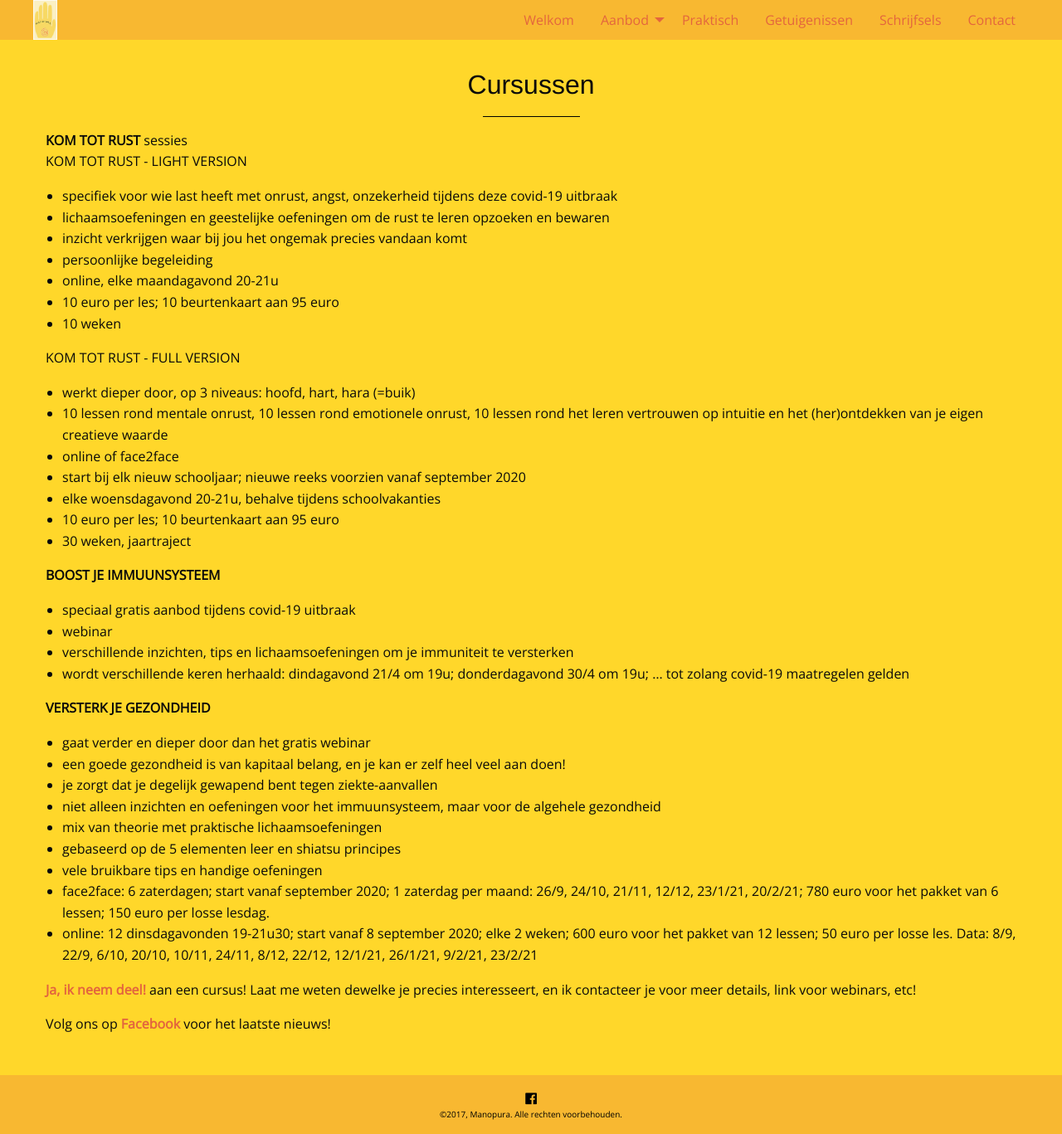
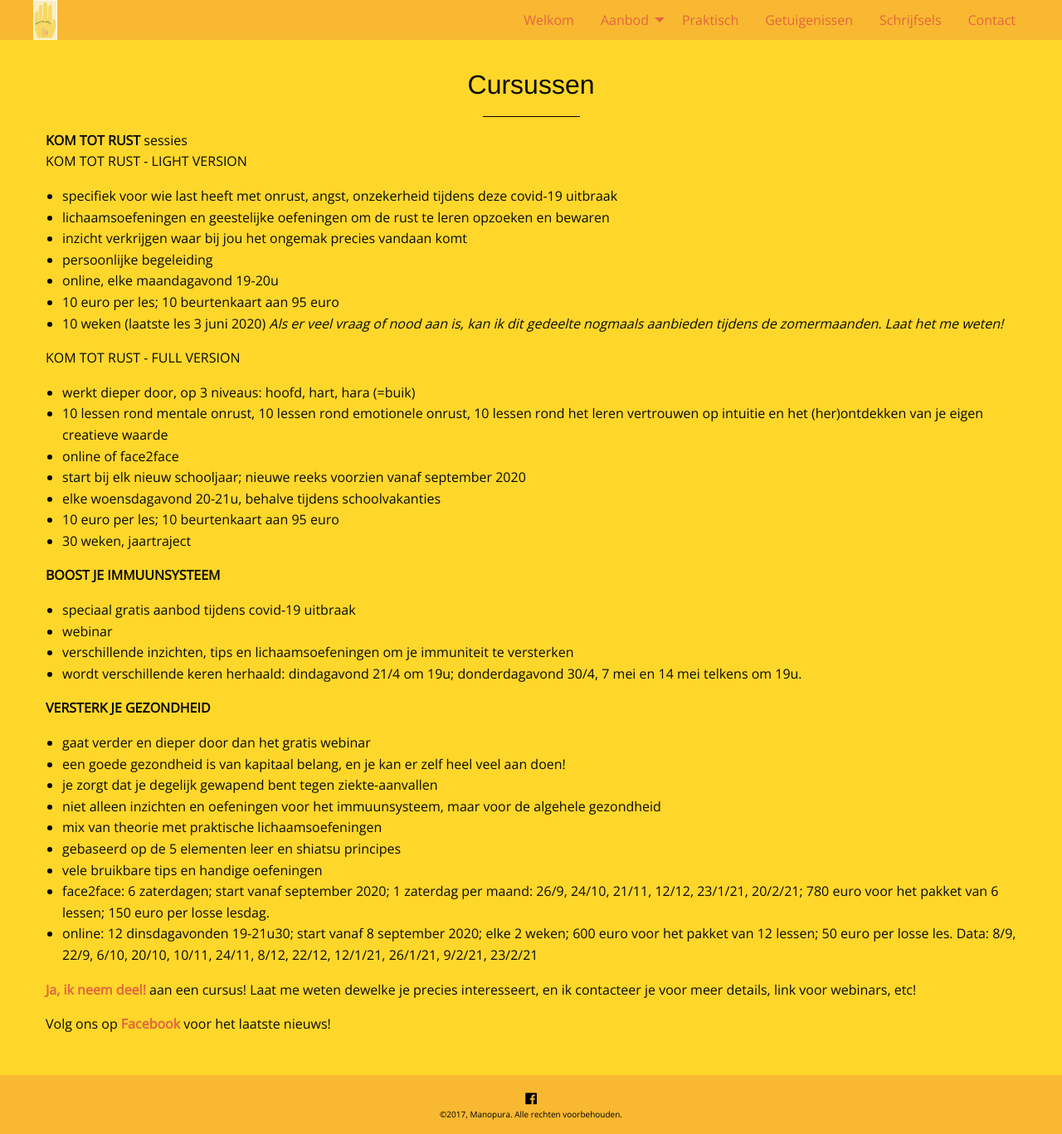
Before and after one commit to manopura/manopura.github.io, a Jekyll site: the page built from cursussen.md, in a window 1280 px wide. Shown: the whole page at 83% size. Built offline with Jekyll 4.4.1, drawn with Linux system fonts in a browser that asks for light colours; nearby versions of some CDN libraries; our own code applies the rules of GitHub Pages for plain Markdown files.

Commit message:
Update cursussen.md

```diff
--- a/cursussen.md
+++ b/cursussen.md
@@ -10,9 +10,10 @@ KOM TOT RUST - LIGHT VERSION
 - lichaamsoefeningen en geestelijke oefeningen om de rust te leren opzoeken en bewaren
 - inzicht verkrijgen waar bij jou het ongemak precies vandaan komt
 - persoonlijke begeleiding
-- online, elke maandagavond 20-21u
+- online, elke maandagavond 19-20u
 - 10 euro per les; 10 beurtenkaart aan 95 euro
-- 10 weken
+- 10 weken (laatste les 3 juni 2020)
+*Als er veel vraag of nood aan is, kan ik dit gedeelte nogmaals aanbieden tijdens de zomermaanden. Laat het me weten!*
 
 KOM TOT RUST - FULL VERSION
 - werkt dieper door, op 3 niveaus: hoofd, hart, hara (=buik)
@@ -28,7 +29,7 @@ KOM TOT RUST - FULL VERSION
 - speciaal gratis aanbod tijdens covid-19 uitbraak
 - webinar
 - verschillende inzichten, tips en lichaamsoefeningen om je immuniteit te versterken
-- wordt verschillende keren herhaald: dindagavond 21/4 om 19u; donderdagavond 30/4 om 19u; ... tot zolang covid-19 maatregelen gelden
+- wordt verschillende keren herhaald: dindagavond 21/4 om 19u; donderdagavond 30/4, 7 mei en 14 mei telkens om 19u.
 
 
 **VERSTERK JE GEZONDHEID**
```
